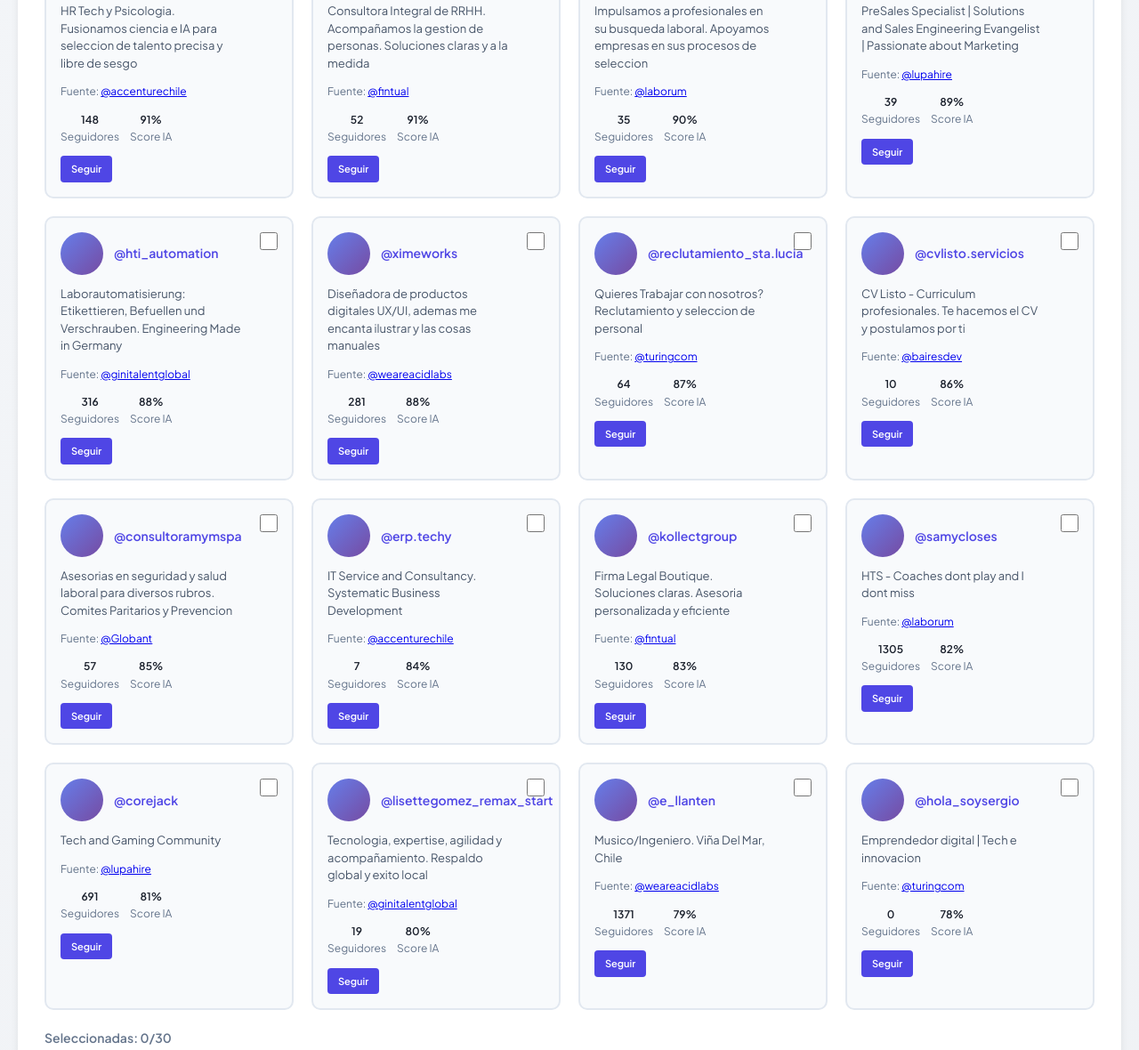
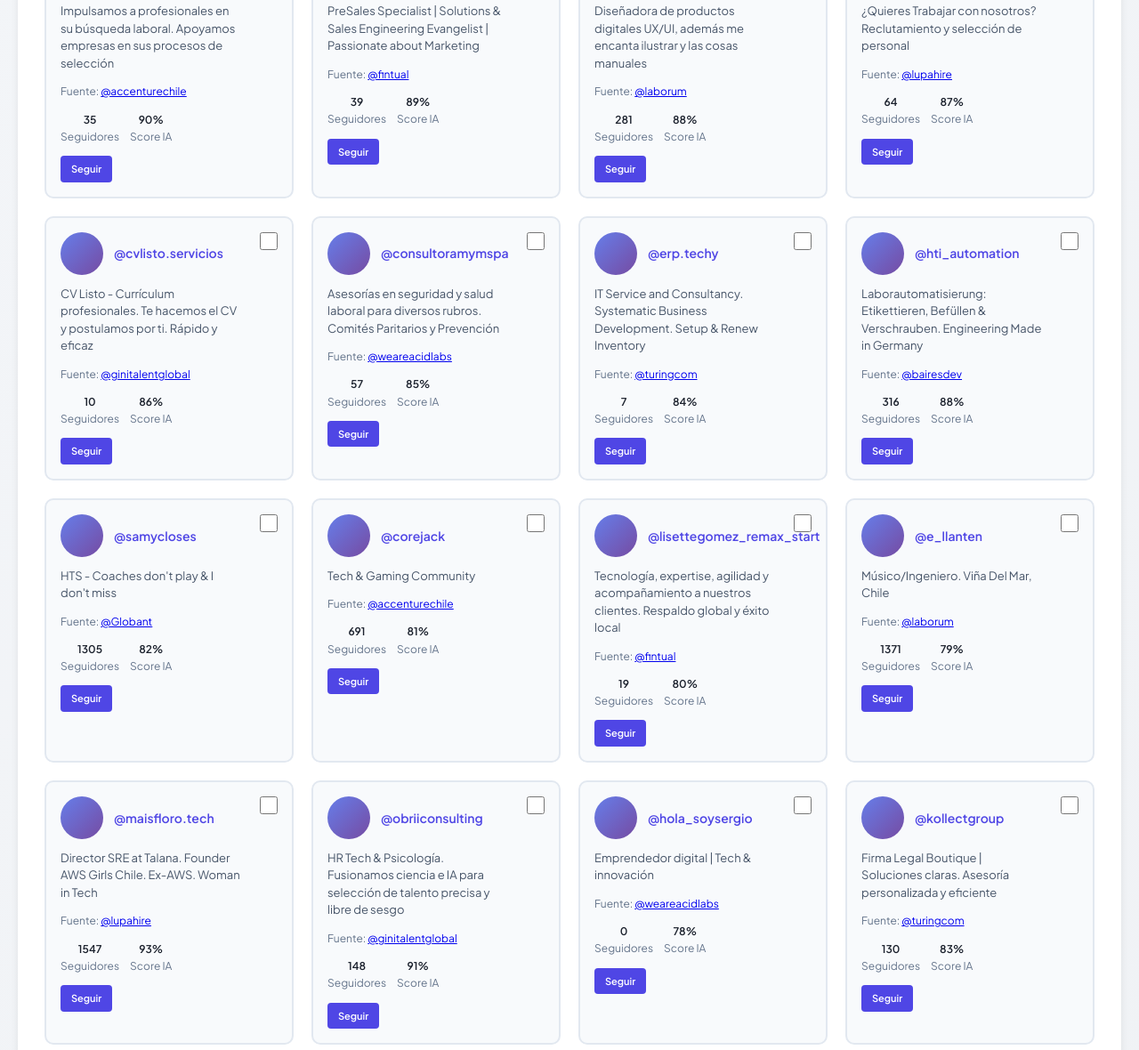
Before and after one commit to coteyanezg/daily-growth-dashboard, a plain HTML site: page index.html in a window 1280 px wide. Shown: the part 2025-3205 px from the top of the page at 89% size. Drawn offline with Linux system fonts and the light colour scheme.

Commit message:
Refactor user bios and handles in index.html
Updated bios and handles for various users, correcting typos and improving clarity.

```diff
--- a/index.html
+++ b/index.html
@@ -1280,49 +1280,49 @@
         ];
 
         const niuroFollowsBios = [
-            { handle: '@chilenacionemprendedora', bio: 'Historias reales para construir mejores empresas. Podcast de empresarios y ejecutivos', followers: 4961, score: 95 },
-            { handle: '@eva.confia', bio: '15+ años seleccionando personal de confianza. Experiencia en Peru, Mexico y España', followers: 2515, score: 94 },
+            { handle: '@chilenacionemprendedora', bio: 'Historias reales para pensar y construir mejores empresas. Podcast de empresarios y ejecutivos', followers: 4961, score: 95 },
+            { handle: '@eva.confia', bio: '15+ años seleccionando personal de confianza. Experiencia en Perú, México y España', followers: 2515, score: 94 },
+            { handle: '@talentmomentum', bio: 'Nosotros ponemos el talento, tú haces crecer tu empresa. Gestión integral de talento remoto', followers: 45, score: 92 },
+            { handle: '@mimconsultoraintegralrrhh', bio: 'Consultora Integral de RRHH. Acompañamos la gestión de personas. Soluciones claras y a la medida', followers: 52, score: 91 },
+            { handle: '@impulsotalento.spa', bio: 'Impulsamos a profesionales en su búsqueda laboral. Apoyamos empresas en sus procesos de selección', followers: 35, score: 90 },
+            { handle: '@octavio.presales', bio: 'PreSales Specialist | Solutions & Sales Engineering Evangelist | Passionate about Marketing', followers: 39, score: 89 },
+            { handle: '@ximeworks', bio: 'Diseñadora de productos digitales UX/UI, además me encanta ilustrar y las cosas manuales', followers: 281, score: 88 },
+            { handle: '@reclutamiento_sta.lucia', bio: '¿Quieres Trabajar con nosotros? Reclutamiento y selección de personal', followers: 64, score: 87 },
+            { handle: '@cvlisto.servicios', bio: 'CV Listo - Currículum profesionales. Te hacemos el CV y postulamos por ti. Rápido y eficaz', followers: 10, score: 86 },
+            { handle: '@consultoramymspa', bio: 'Asesorías en seguridad y salud laboral para diversos rubros. Comités Paritarios y Prevención', followers: 57, score: 85 },
+            { handle: '@erp.techy', bio: 'IT Service and Consultancy. Systematic Business Development. Setup & Renew Inventory', followers: 7, score: 84 },
+            { handle: '@hti_automation', bio: 'Laborautomatisierung: Etikettieren, Befüllen & Verschrauben. Engineering Made in Germany', followers: 316, score: 88 },
+            { handle: '@samycloses', bio: 'HTS - Coaches don\'t play & I don\'t miss', followers: 1305, score: 82 },
+            { handle: '@corejack', bio: 'Tech & Gaming Community', followers: 691, score: 81 },
+            { handle: '@lisettegomez_remax_start', bio: 'Tecnología, expertise, agilidad y acompañamiento a nuestros clientes. Respaldo global y éxito local', followers: 19, score: 80 },
+            { handle: '@e_llanten', bio: 'Músico/Ingeniero. Viña Del Mar, Chile', followers: 1371, score: 79 },
             { handle: '@maisfloro.tech', bio: 'Director SRE at Talana. Founder AWS Girls Chile. Ex-AWS. Woman in Tech', followers: 1547, score: 93 },
-            { handle: '@talentmomentum', bio: 'Nosotros ponemos el talento, tu haces crecer tu empresa. Gestion integral de talento remoto', followers: 45, score: 92 },
-            { handle: '@obriiconsulting', bio: 'HR Tech y Psicologia. Fusionamos ciencia e IA para seleccion de talento precisa y libre de sesgo', followers: 148, score: 91 },
-            { handle: '@mimconsultoraintegralrrhh', bio: 'Consultora Integral de RRHH. Acompañamos la gestion de personas. Soluciones claras y a la medida', followers: 52, score: 91 },
-            { handle: '@impulsotalento.spa', bio: 'Impulsamos a profesionales en su busqueda laboral. Apoyamos empresas en sus procesos de seleccion', followers: 35, score: 90 },
-            { handle: '@octavio.presales', bio: 'PreSales Specialist | Solutions and Sales Engineering Evangelist | Passionate about Marketing', followers: 39, score: 89 },
-            { handle: '@hti_automation', bio: 'Laborautomatisierung: Etikettieren, Befuellen und Verschrauben. Engineering Made in Germany', followers: 316, score: 88 },
-            { handle: '@ximeworks', bio: 'Diseñadora de productos digitales UX/UI, ademas me encanta ilustrar y las cosas manuales', followers: 281, score: 88 },
-            { handle: '@reclutamiento_sta.lucia', bio: 'Quieres Trabajar con nosotros? Reclutamiento y seleccion de personal', followers: 64, score: 87 },
-            { handle: '@cvlisto.servicios', bio: 'CV Listo - Curriculum profesionales. Te hacemos el CV y postulamos por ti', followers: 10, score: 86 },
-            { handle: '@consultoramymspa', bio: 'Asesorias en seguridad y salud laboral para diversos rubros. Comites Paritarios y Prevencion', followers: 57, score: 85 },
-            { handle: '@erp.techy', bio: 'IT Service and Consultancy. Systematic Business Development', followers: 7, score: 84 },
-            { handle: '@kollectgroup', bio: 'Firma Legal Boutique. Soluciones claras. Asesoria personalizada y eficiente', followers: 130, score: 83 },
-            { handle: '@samycloses', bio: 'HTS - Coaches dont play and I dont miss', followers: 1305, score: 82 },
-            { handle: '@corejack', bio: 'Tech and Gaming Community', followers: 691, score: 81 },
-            { handle: '@lisettegomez_remax_start', bio: 'Tecnologia, expertise, agilidad y acompañamiento. Respaldo global y exito local', followers: 19, score: 80 },
-            { handle: '@e_llanten', bio: 'Musico/Ingeniero. Viña Del Mar, Chile', followers: 1371, score: 79 },
-            { handle: '@hola_soysergio', bio: 'Emprendedor digital | Tech e innovacion', followers: 0, score: 78 }
+            { handle: '@obriiconsulting', bio: 'HR Tech & Psicología. Fusionamos ciencia e IA para selección de talento precisa y libre de sesgo', followers: 148, score: 91 },
+            { handle: '@hola_soysergio', bio: 'Emprendedor digital | Tech & innovación', followers: 0, score: 78 },
+            { handle: '@kollectgroup', bio: 'Firma Legal Boutique | Soluciones claras. Asesoría personalizada y eficiente', followers: 130, score: 83 }
         ];
 
         const enderysFollowsBios = [
-            { handle: '@miguelrojas.ia', bio: 'Convierto la IA en una aliada cotidiana. Quieres ser parte de IA sin Miedo?', followers: 719, score: 95 },
-            { handle: '@simplilatam', bio: 'Factoring digital, humano y simple. Liquidez en el mismo dia y total transparencia', followers: 4698, score: 94 },
-            { handle: '@obriiconsulting', bio: 'HR Tech y Psicologia. Fusionamos ciencia e IA para seleccion de talento precisa', followers: 148, score: 93 },
-            { handle: '@fonttech.cl', bio: 'Desarrollo y Gestion de plataformas SaaS. Aplicaciones web', followers: 13, score: 92 },
+            { handle: '@miguelrojas.ia', bio: 'Convierto la IA en una aliada cotidiana. ¿Quieres ser parte de IA sin Miedo?', followers: 719, score: 95 },
+            { handle: '@simplilatam', bio: 'Factoring digital, humano y simple. Liquidez en el mismo día y total transparencia. Plataforma digital', followers: 4698, score: 94 },
+            { handle: '@fonttech.cl', bio: 'Desarrollo y Gestión de plataformas SaaS. Aplicaciones web. Gestiona tu proyecto con desarrollo experto', followers: 13, score: 92 },
+            { handle: '@codestorechile', bio: 'Mercado de software en Chile. Regístrate gratis. CodeStore Marketplace de Software', followers: 6, score: 91 },
+            { handle: '@goxt_innovacion', bio: 'Software que impulsa negocios. Tecnología para empresas en crecimiento. CRM + Operación Logística', followers: 3, score: 90 },
+            { handle: '@clodi.cl', bio: 'Menos papeles, más control de seguridad HSE. Plataforma de gestión digital', followers: 5, score: 89 },
+            { handle: '@brucebruce_dev', bio: 'Python sin humo. Código claro. Resultados reales. Shorts diarios', followers: 0, score: 88 },
+            { handle: '@dva.legal', bio: 'Registro de Marcas. Asesoría legal a Condominios. Servicios legales corporativos', followers: 350, score: 87 },
+            { handle: '@startupnewsitalia', bio: 'Startup News Italia - Noticias del ecosistema emprendedor', followers: 85, score: 86 },
+            { handle: '@track_time_', bio: 'Tracking y gestión de tiempo. Productividad y eficiencia', followers: 2228, score: 85 },
+            { handle: '@miguelurrutiaceo_', bio: 'Founder @detef_. CEO & emprendedor tech', followers: 31, score: 84 },
+            { handle: '@duploz.cl', bio: 'Cocktails & Craft Beer. Apoquindo 4900, Las Condes', followers: 39335, score: 80 },
+            { handle: '@obriiconsulting', bio: 'HR Tech & Psicología. Fusionamos ciencia e IA para selección de talento precisa y libre de sesgo', followers: 148, score: 93 },
+            { handle: '@dieptar', bio: 'Diego Shepherd - Emprendedor y creador de contenido', followers: 0, score: 82 },
+            { handle: '@kollectgroup', bio: 'Firma Legal Boutique. Soluciones claras y asesoría personalizada', followers: 130, score: 83 },
+            { handle: '@draerikavillavicencioayub', bio: 'Dra. Erika Villavicencio Ayub - Investigadora y conferencista', followers: 213, score: 81 },
             { handle: '@maisfloro.tech', bio: 'Director SRE at Talana. Founder AWS Girls Chile. Ex-AWS. Woman in Tech', followers: 1547, score: 91 },
-            { handle: '@codestorechile', bio: 'Mercado de software en Chile. Registrate gratis. CodeStore Marketplace', followers: 6, score: 91 },
-            { handle: '@goxt_innovacion', bio: 'Software que impulsa negocios. Tecnologia para empresas en crecimiento. CRM + Logistica', followers: 3, score: 90 },
-            { handle: '@clodi.cl', bio: 'Menos papeles, mas control de seguridad HSE. Plataforma de gestion digital', followers: 5, score: 89 },
-            { handle: '@brucebruce_dev', bio: 'Python sin humo. Codigo claro. Resultados reales. Shorts diarios', followers: 0, score: 88 },
-            { handle: '@dva.legal', bio: 'Registro de Marcas. Asesoria legal a Condominios. Servicios legales corporativos', followers: 350, score: 87 },
-            { handle: '@startupnewsitalia', bio: 'Startup News Italia - Noticias del ecosistema emprendedor', followers: 85, score: 86 },
-            { handle: '@track_time_', bio: 'Tracking y gestion de tiempo. Productividad y eficiencia', followers: 2228, score: 85 },
-            { handle: '@miguelurrutiaceo_', bio: 'Founder @detef_. CEO y emprendedor tech', followers: 31, score: 84 },
-            { handle: '@kollectgroup', bio: 'Firma Legal Boutique. Soluciones claras y asesoria personalizada', followers: 130, score: 83 },
-            { handle: '@dieptar', bio: 'Diego Shepherd - Emprendedor y creador de contenido', followers: 0, score: 82 },
-            { handle: '@draerikavillavicencioayub', bio: 'Dra. Erika Villavicencio Ayub - Investigadora y conferencista', followers: 213, score: 81 },
-            { handle: '@duploz.cl', bio: 'Cocktails y Craft Beer. Apoquindo 4900, Las Condes', followers: 39335, score: 80 },
-            { handle: '@e_llanten', bio: 'Musico/Ingeniero. Viña Del Mar, Chile', followers: 1371, score: 79 },
-            { handle: '@lisettegomez_remax_start', bio: 'Tecnologia, expertise, agilidad y acompañamiento. Respaldo global', followers: 19, score: 78 },
-            { handle: '@cotemayorga.v', bio: 'Maria Jose Mayorga V. - Emprendedora digital', followers: 0, score: 77 }
+            { handle: '@e_llanten', bio: 'Músico/Ingeniero. Viña Del Mar, Chile', followers: 1371, score: 79 },
+            { handle: '@lisettegomez_remax_start', bio: 'Tecnología, expertise, agilidad y acompañamiento. Respaldo global y éxito local', followers: 19, score: 78 },
+            { handle: '@cotemayorga.v', bio: 'María José Mayorga V. - Emprendedora digital', followers: 0, score: 77 }
         ];
 
         const niuroStories = [
```
